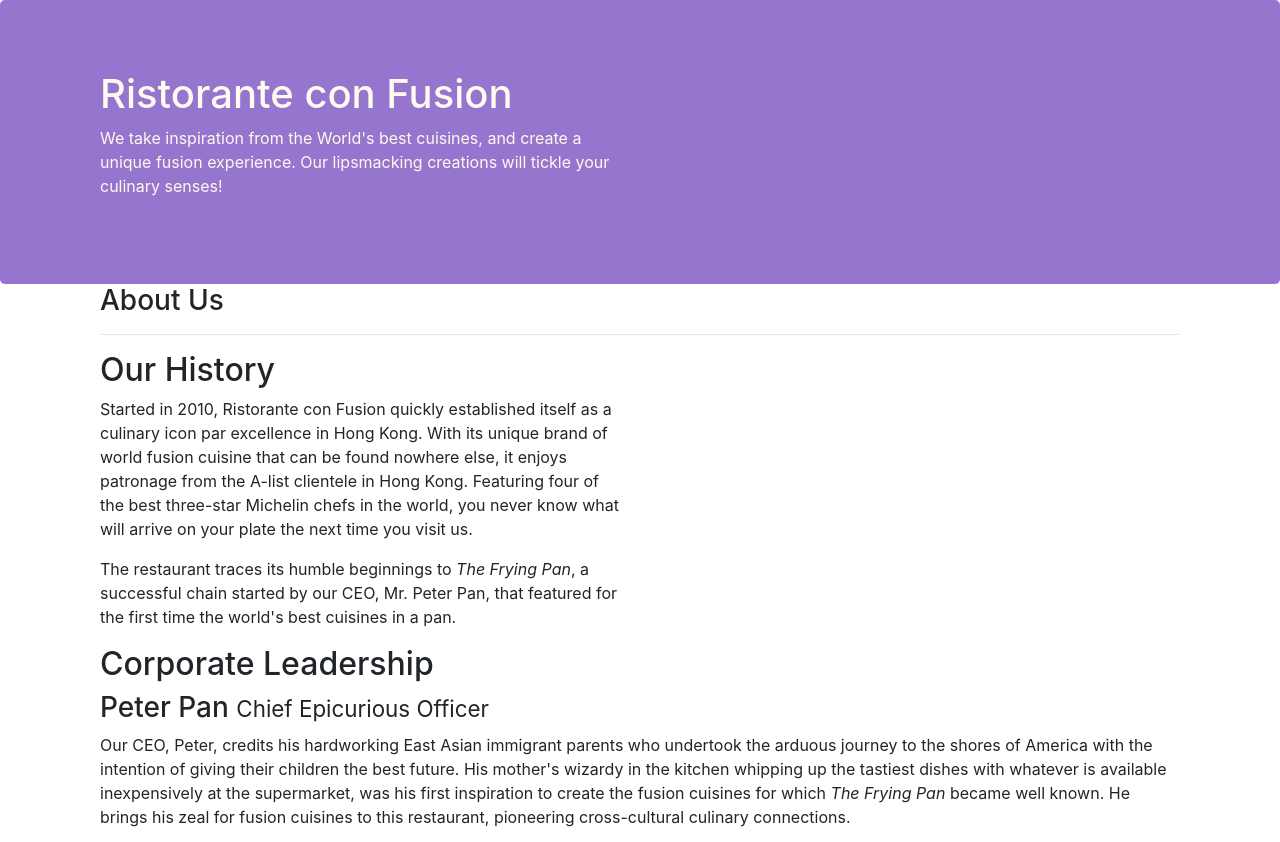
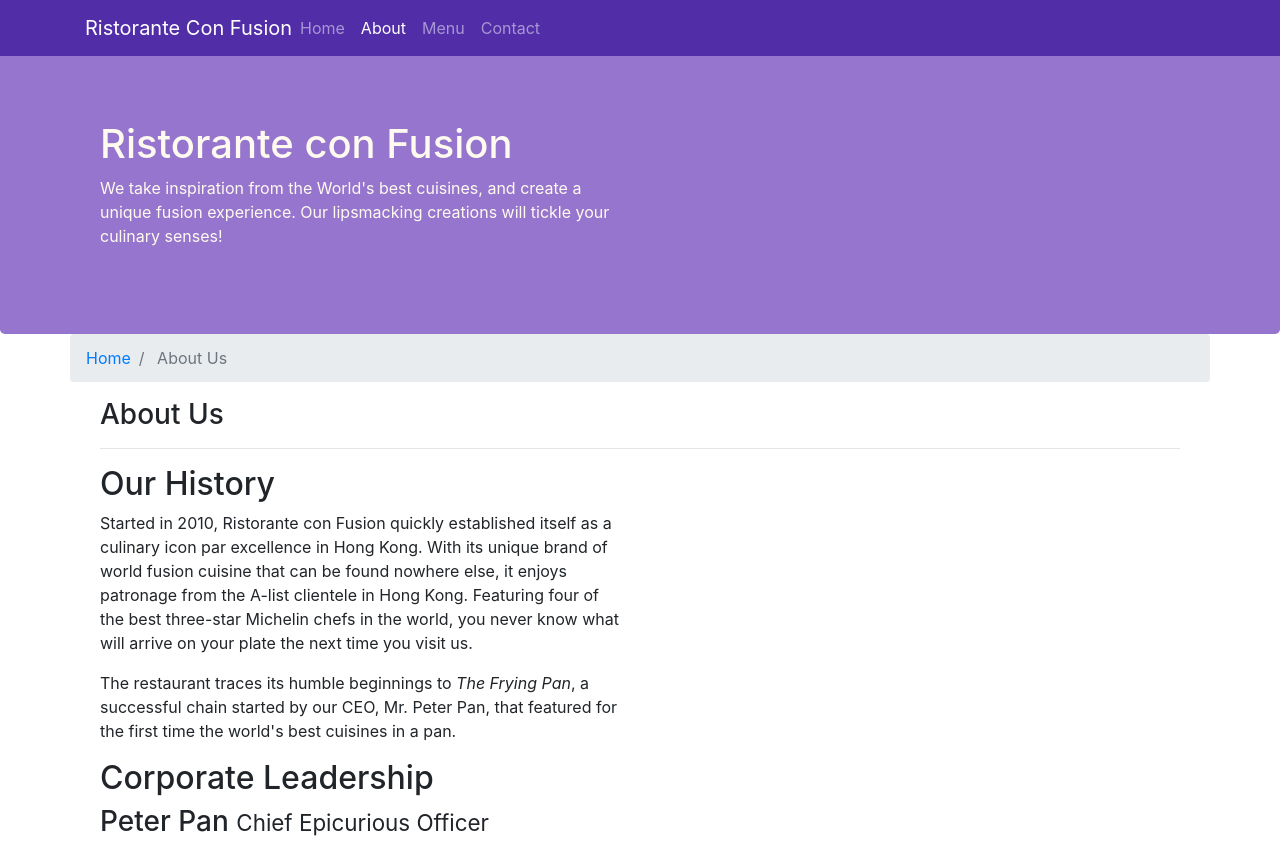
Before and after one commit to dongxiaohuang/bootstrap4, a website: page conFusion/aboutus.html in a window 1280 px wide. Shown: the top 842 px of the page. Drawn offline with nearby package versions, Linux system fonts and the light colour scheme.

Commit message:
navbar and breadcrumb

```diff
--- a/conFusion/aboutus.html
+++ b/conFusion/aboutus.html
@@ -9,7 +9,32 @@
 </head>
 
 <body>
+     <nav class="navbar navbar-dark navbar-expand-sm fixed-top">
+          <div class="container">
+               <button class="navbar-toggler" type="button" data-toggle="collapse" data-target="#Navbar">
+                    <span class="navbar-toggler-icon"></span>
+               </button>
 
+               <a class="navbar-brand mr-auto" href="#">Ristorante Con Fusion</a>
+               <div class="collapse navbar-collapse" id="Navbar">
+                    <ul class="navbar-nav mr-auto">
+                         <!-- mr: right margin -->
+                         <li class="nav-item">
+                              <a class="nav-link" href="./index.html">Home</a>
+                         </li>
+                         <li class="nav-item active">
+                              <a class="nav-link" href="#">About</a>
+                         </li>
+                         <li class="nav-item">
+                              <a class="nav-link" href="#">Menu</a>
+                         </li>
+                         <li class="nav-item">
+                              <a class="nav-link" href="#">Contact</a>
+                         </li>
+                    </ul>
+               </div>
+          </div>
+     </nav>
     <header class="jumbotron">
         <div class="container">
             <div class="row row-header">
@@ -24,6 +49,17 @@
     </header>
 
     <div class="container">
+         <!-- breadcrumb -->
+         <div class="row">
+              <ol class="col-12 breadcrumb">
+                   <li class="breadcrumb-item">
+                        <a href=".">Home</a>
+                   </li>
+                   <li class="breadcrumb-item active">
+                        About Us
+                   </li>
+              </ol>
+         </div>
         <div class="row row-header">
             <div class="col-12">
                <h3>About Us</h3>
@@ -64,7 +100,7 @@
                 <div class="col-4 offset-1 col-sm-2 row-content">
                     <h5>Links</h5>
                     <ul class="list-unstyled">
-                        <li><a href="#">Home</a></li>
+                        <li><a href=".">Home</a></li>
                         <li><a href="#">About</a></li>
                         <li><a href="#">Menu</a></li>
                         <li><a href="#">Contact</a></li>
--- a/conFusion/css/style.css
+++ b/conFusion/css/style.css
@@ -27,3 +27,27 @@
      margin: 0px;
      color: #0f0f0f;
 }
+
+body {
+     padding: 50px 0px 0px 0px;
+     z-index: 0;
+}
+
+.navbar-dark {
+     background-color: #512DA8;
+}
+/* .navbar {
+     display: -webkit-box;
+     display: -ms-flexbox;
+     display: flex;
+     -webkit-box-orient: horizontal;
+     -webkit-box-direction: reverse;
+     -ms-flex-direction: row-reverse;
+     flex-direction: row-reverse;
+     width: 100%;
+     height: 27px;
+     padding: 0 30px;
+     background-color: #F7F8F8;
+     position: relative;
+     z-index: 9
+} */
```
Also changed, not shown: conFusion/index.html (+26 -1 lines).
